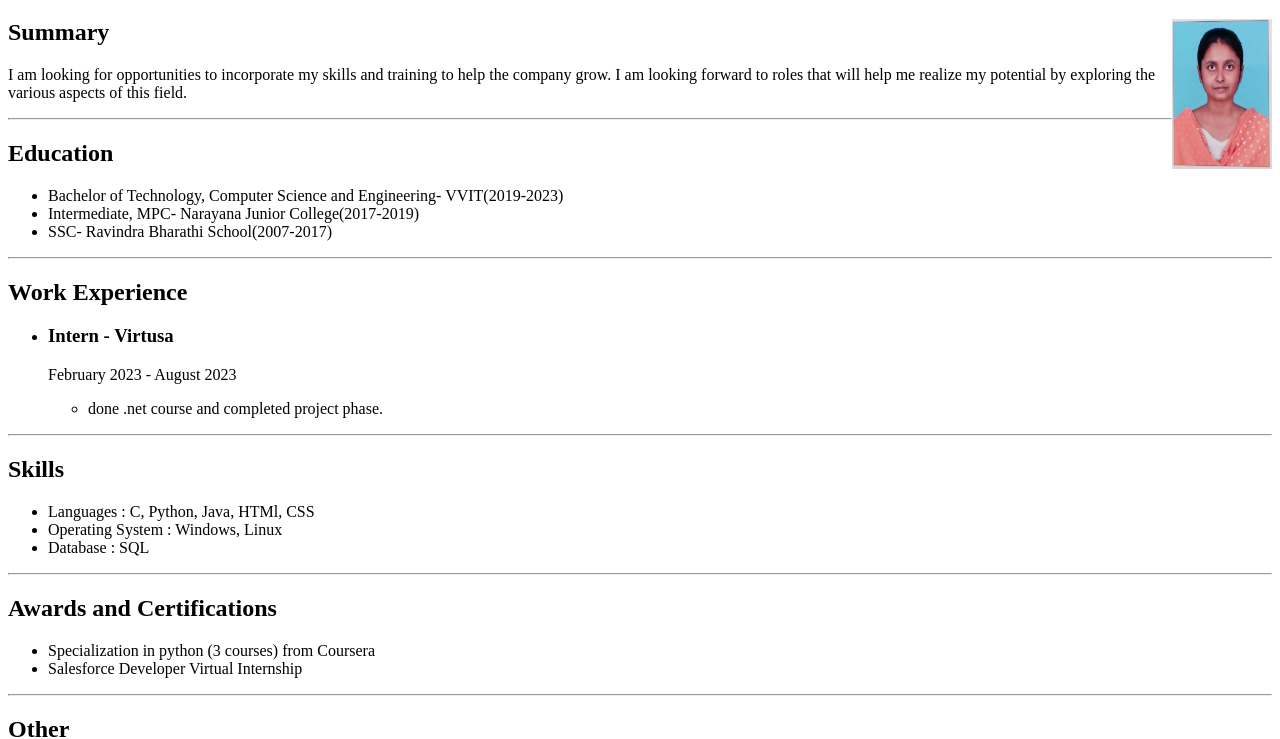
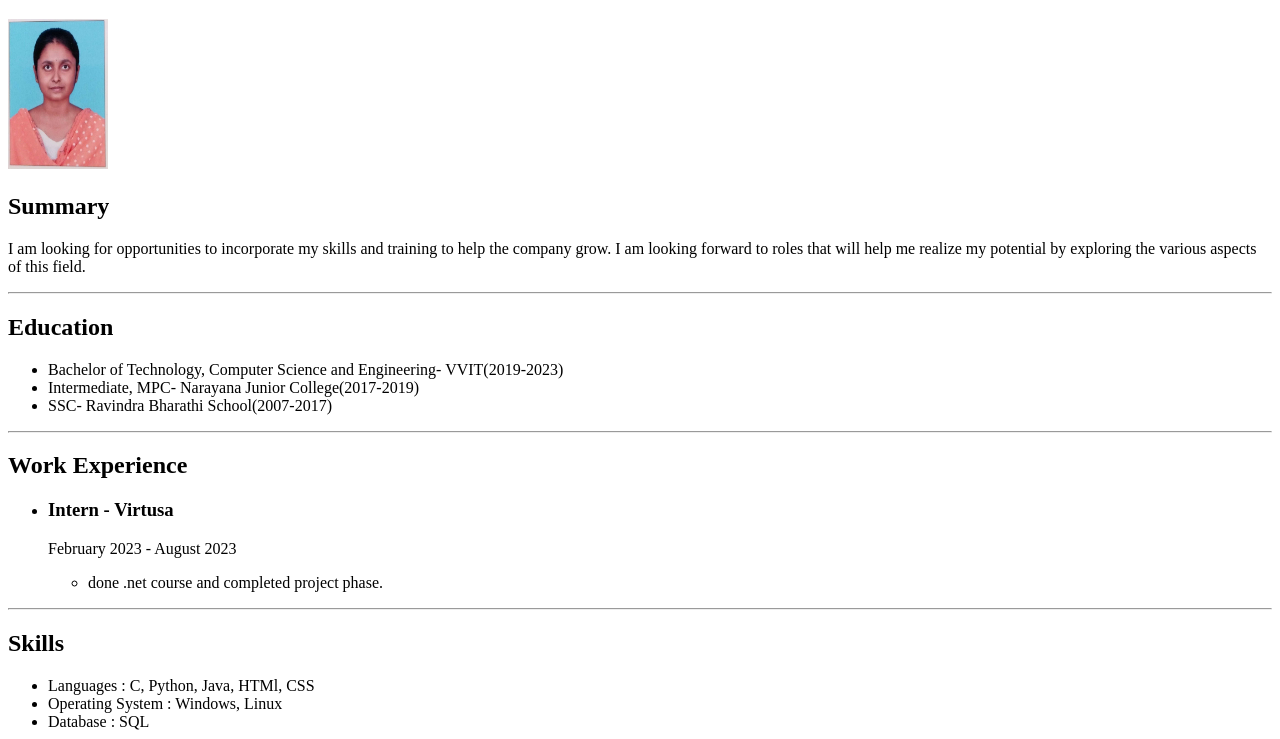
Before and after one commit to VintipalliMounika/Capstone-Project1, a plain HTML site: page index.html in a window 1280 px wide. Shown: the part 61-800 px from the top of the page. Drawn offline with Linux system fonts and the light colour scheme.

Commit message:
index.html

```diff
--- a/index.html
+++ b/index.html
@@ -7,7 +7,7 @@
 </head>
 <body>
     <h1>Vintipalli Mounika</h1>
-    <img src="./pic.jpeg" alt="my profile pic" height="150" width="100" align="right"/>
+    <img src="./pic.jpeg" alt="my profile pic" height="150" width="100"/>
     <h2>Summary</h2>
     <p>I am looking for opportunities to incorporate my skills and training to help the
         company grow. I am looking forward to roles that will help me realize my potential
```
